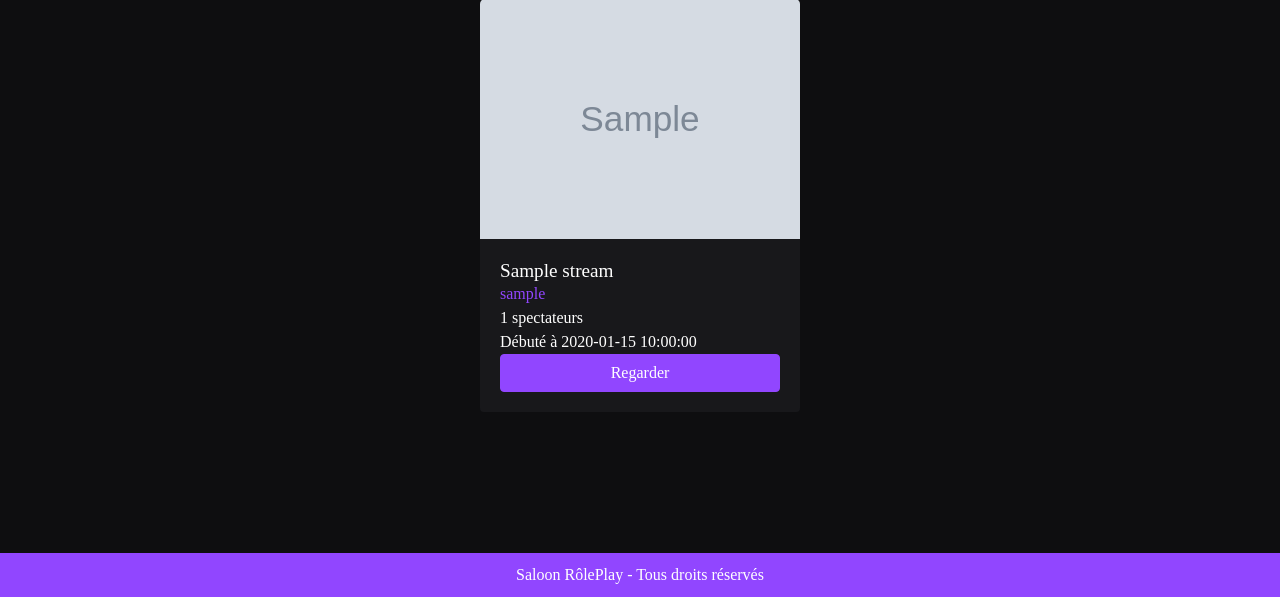
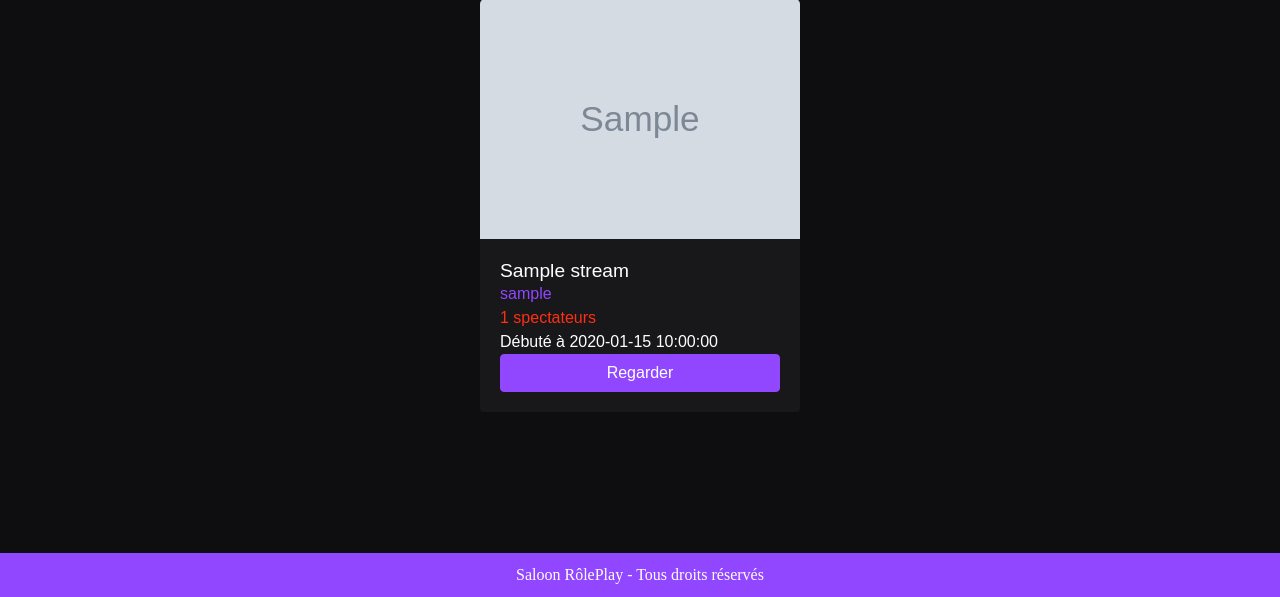
Before and after one commit to jrmy17/saloon-streams, a Flask app: template templates/index.html in a window 1280 px wide. Shown: the part 203-800 px from the top of the page. Run offline with Flask 3, Linux system fonts and the light colour scheme; the template is opened without the code that fills it: most values are stand-ins (such as "Sample title", 1, 10 or a date in 2020); grey boxes marked "Sample" are stand-in pictures; some libraries are stand-ins or nearby versions; some web fonts are replaced.

Commit message:
font + color spec

```diff
--- a/static/style.css
+++ b/static/style.css
@@ -68,6 +68,7 @@ h1 {
   display: flex;
   flex-direction: column;
   justify-content: space-between;
+  font-family: "Arial", sans-serif;
 }
 
 .card-link {
@@ -88,6 +89,10 @@ h1 {
   width: 100%;
 }
 
+.spec {
+  color: #ff2f14;
+}
+
 ::-webkit-scrollbar {
   width: 6px;
   border-radius: 20px;
--- a/templates/index.html
+++ b/templates/index.html
@@ -44,7 +44,9 @@
                 target="_blank"
                 >{{ stream['user_name'] }}</a
               >
-              <p class="card-text">{{ stream['viewer_count'] }} spectateurs</p>
+              <p class="card-text spec">
+                {{ stream['viewer_count'] }} spectateurs
+              </p>
               <p class="card-text">Débuté à {{ stream['started_at'] }}</p>
               <a
                 href="https://www.twitch.tv/{{ stream['user_name'] }}"
```
